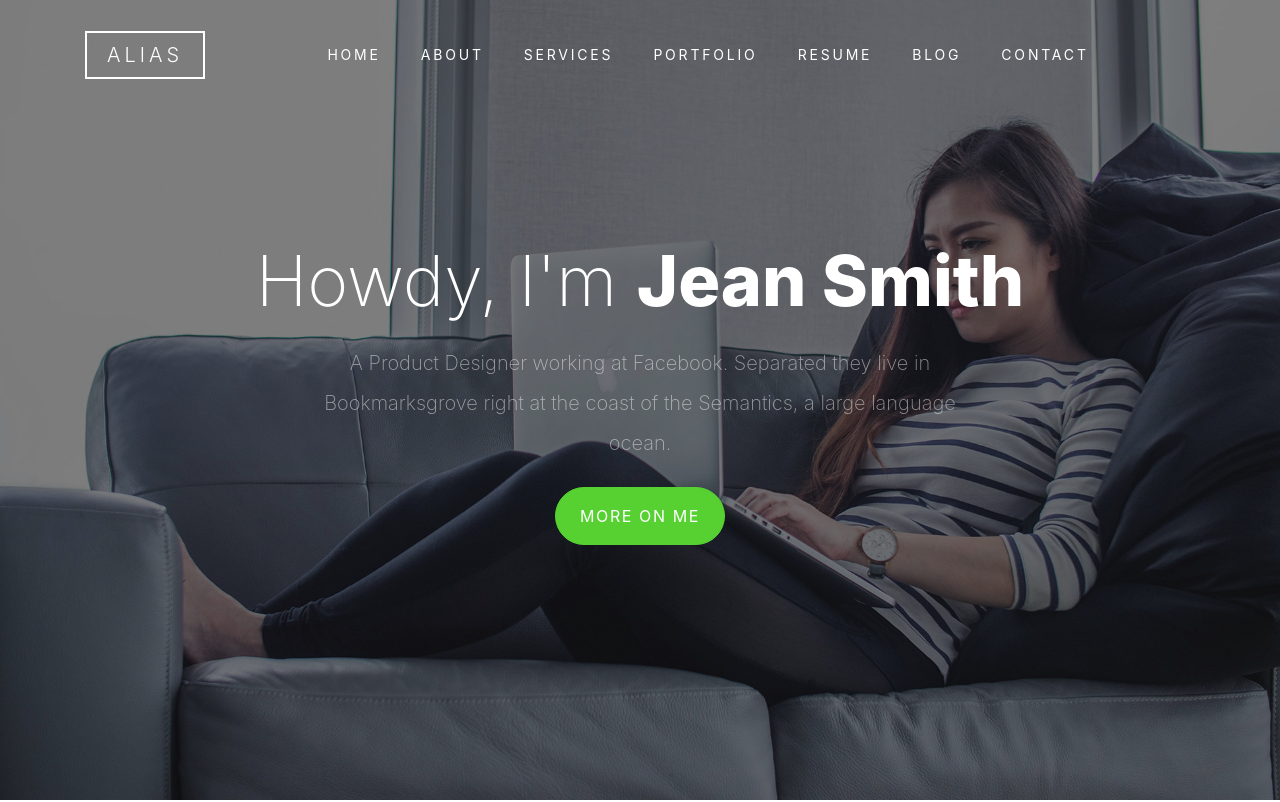
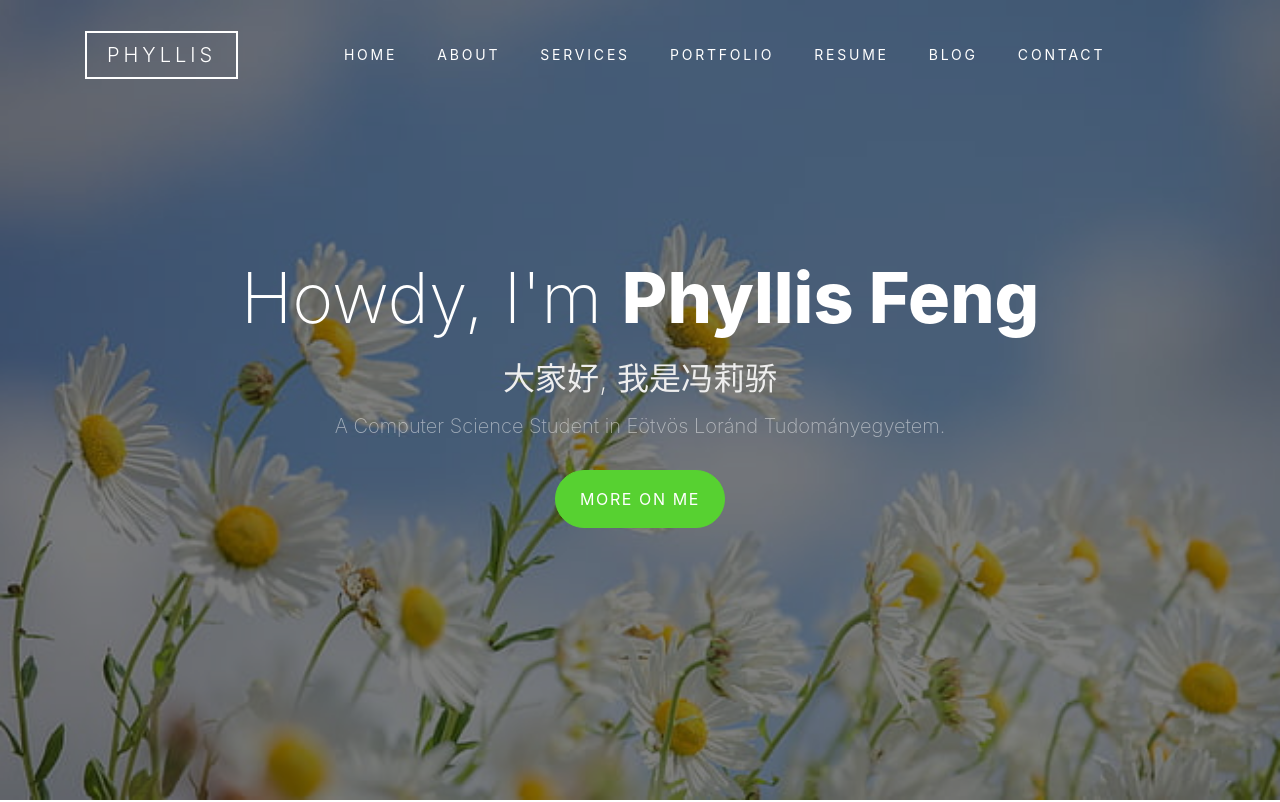
Before and after one commit to MissFengPhyllis/MissFengPhyllis.github.io, a plain HTML site: page index.html in a window 1280 px wide. Shown: the top 802 px of the page. Drawn offline with nearby package versions, Linux system fonts and the light colour scheme; files that its build step writes are made by us from their sources; files whose address does not match are found by name.

Commit message:
change default images
change default images

```diff
--- a/index.html
+++ b/index.html
@@ -30,7 +30,7 @@
           <span class="navbar-toggler-icon"></span>
         </button>
 
-        <a class="navbar-brand" href="index.html">Alias</a>
+        <a class="navbar-brand" href="index.html">PHYLLIS</a>
         <div class="collapse navbar-collapse justify-content-md-center" id="navbarsExample09">
           <ul class="navbar-nav">
             <li class="nav-item"><a class="nav-link" href="#section-home">Home</a></li>
@@ -48,12 +48,13 @@
 
 
 
-    <section class="site-hero" style="background-image: url(images/image_1.jpg);" id="section-home" data-stellar-background-ratio="0.5">
+    <section class="site-hero" style="background-image: url(images/index.jpg);" id="section-home" data-stellar-background-ratio="0.5">
       <div class="container">
         <div class="row intro-text align-items-center justify-content-center">
           <div class="col-md-10 text-center">
-            <h1 class="site-heading site-animate">Howdy, I'm <strong>Jean Smith</strong></h1>
-            <p class="lead site-subheading mb-4 site-animate">A Product Designer working at Facebook. Separated they live in Bookmarksgrove right at the coast of the Semantics, a large language ocean.</p>
+            <h1 class="site-heading site-animate">Howdy, I'm <strong>Phyllis Feng</strong></h1>
+			<h2 class="site-heading site-animate" style="color:#eee">大家好, 我是冯莉骄</h2>
+            <p class="lead site-subheading mb-4 site-animate">A Computer Science Student in  Eötvös Loránd Tudományegyetem.</p>
             <p><a href="#section-about" class="smoothscroll btn btn-primary px-4 py-3">More On Me</a></p>
           </div>
         </div>
```
